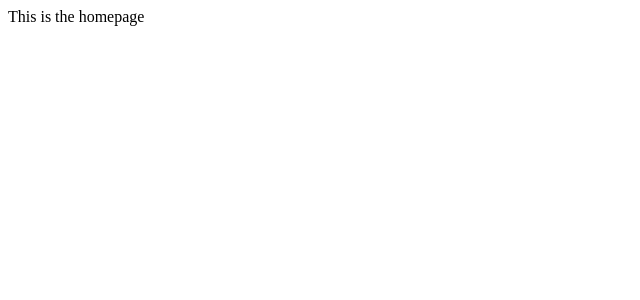
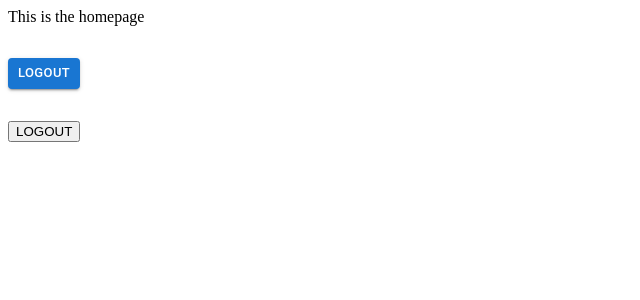
Before and after one commit to ElemaGp/login-logout-with-redux-toolkit, a React (Create React App) app in the folder client/: page / in a window 1280 px wide. Shown: the top 300 px of the page, without its empty margins (0-640 px from the left). Built offline with nearby package versions, Linux system fonts and the light colour scheme; sample sign-in values are in the browser's storage.

Commit message:
feat: fully implemented the logout feature

```diff
--- a/client/src/components/reduxToolkit/features/userSlice.jsx
+++ b/client/src/components/reduxToolkit/features/userSlice.jsx
@@ -14,6 +14,9 @@ const initialState = {
 
 
 //actions and doing the async/api call section below
+//"login" is the action-creator.
+//"user/login" is the action.
+//"login.pending", "login.fulfilled", "login.rejected" are the action-types.
 // createAsyncThunk automatically generates pending, fulfilled and rejected action types aka "start, success, failure" for any async action.
 export const login = createAsyncThunk('user/login', async (user) => { // "user/login" is the "action". You derive it by mixing the name of the slice (check the slice below which is named "user") and the name of the action-creator function which is "login" here. Thereby giving you "user/login"
    const response = await axios.post('/auth/login', user)
@@ -31,12 +34,26 @@ export const login = createAsyncThunk('user/login', async (user) => { // "user/l
 
 
 
+//for logout
+//for logout, the only action-type needed in the reducer will be "logout.fulfilled" where i'll set the "websiteuser" state back to null, after the code below removes the "websiteuser" object from localstorage.
+//"logout" is the action-creator.
+//"user/logout" is the action.
+//"logout.fulfilled" is the action-type.
+//the "reset" action-creator can be dispatched whenever you want to reset the state of "loading" and "error" to false eg. once a user logs out.
+export const logout = createAsyncThunk('user/logout', () => { // "user/logout" is the "action". You derive it by mixing the name of the slice (check the slice below which is named "user") and the name of the action-creator function which is "logout" here. Thereby giving you "user/logout"
+  localStorage.removeItem('websiteuser') //removing the fetched user data from the localstorage
+})
+
+
 //reducer section below
 const userSlice = createSlice({
   name: 'user',
   initialState,
   reducers: {   //"reducers" in createSlice is used for managing the state of non-async actions.I'm not using it for now but the youtube tutorial from "Travest Media" Learn MERN STack -Frontend Authentication Redux Toolkit in (34:20), said the reducers can be used here to reset the state of any property and he used it. So if i ever run into such issue, i'll check it out.
-
+    reset: (state) => {   //I've finally discovered the use of this "reset" reducer. Now since "logout" is a non-async action-creator which just removes the "websiteuser" object from localstorage and dispatches only the logout.fulfilled action-type, to ensure that the "loading" and "error" properties are set back to being empty/their initial states when the websiteuser logs out (is null), it is advisable to also dispatch this reset action/action-creator so that "loading" and 'error' go back to being null too.
+      state.loading = false
+      state.error = ''
+    }
   },
   extraReducers: builder => { //"extraReducers" in createSlice is used for managing the state of async actions.
     builder.addCase(login.pending, state => {  //this line means that if the case of the action-type is fetchUser.pending (ie fetchUsers_start), "state.loading" becomes true
@@ -52,16 +69,15 @@ const userSlice = createSlice({
       state.websiteuser = ''
       state.error = action.error.message
     })
+    builder.addCase(logout.fulfilled, (state) => {    //for logout, the only action-type needed in the reducer is this "logout.fulfilled" where i'll set the "websiteuser" state back to null.
+      state.websiteuser = null
+    })
   }
 })
 
 
-//for logout
-//since this is not an async operation (no api calls), createAsyncThunk will not generate pending, fulfilled and rejected action types aka "start, success, failure", therefore no need for a reducer or extraReducer. We're just dispatching the action to logout the user (remove the websiteuser object from localstorage)
-export const logout = createAsyncThunk('user/logout', () => { // "user/logout" is the "action". You derive it by mixing the name of the slice (check the slice below which is named "user") and the name of the action-creator function which is "logout" here. Thereby giving you "user/login"
-  localStorage.removeItem('websiteuser') //removing the fetched user data from the localstorage
-})
 
 
 
+export const {reset} = userSlice.actions
 export default userSlice.reducer
--- a/client/src/pages/home/Home.jsx
+++ b/client/src/pages/home/Home.jsx
@@ -1,11 +1,29 @@
 import style from "./home.module.scss"
+import { useSelector, useDispatch } from 'react-redux'
+import { logout, reset } from "../../components/reduxToolkit/features/userSlice"
+import { Button } from "@mui/material"
+import { Box } from "@mui/system"
 
 
 const Home = () => {
 
+  //Redux-toolkit part (the dispatch of the "logout" action creator is done in the "handleClick" function below)
+  const user = useSelector(state => state.user) // "const user" is declared to be equal to the "user" in userSlice.jsx. Meaning it now contains the initial state object properties that the "user" has in useSlice.jsx, and the properties' values will be updates accordingly when the actions are dispatched. Btw, "const user = useSelector(state => state.user)" gives us the state of the entire "user" object in the user slice. If for instance, i just wanted to get the state of the the loading, then i would have done "const user = useSelector(state => state.user.loading)". "user" is what i named my userSlice in userSlice.jsx so it is the name of the user object. Any of the properties (in the "initial state" section) can now be accessed through it eg "state.user.loading", "state.user.websiteuser", "state.user.error". NOTE THAT IN THIS PAGE, I DON'T REAlly NEED TO BRING IN THIS USER (BUT I DID :) )
+  const dispatch = useDispatch()
+
+  const handleClick = () =>{
+    dispatch(logout()); //logs out the user
+    dispatch(reset());  //resets the state of "loading" and "error" to null after the websiteuser logs out
+  }
+
   return (
     <div>
       This is the homepage
+      <Box my={4}>
+        <Button variant="contained" color="primary" size="small" onClick={handleClick}>LOGOUT</Button>
+      </Box>
+
+      <button onClick={handleClick}>LOGOUT</button>
     </div>
   )
 }
```
